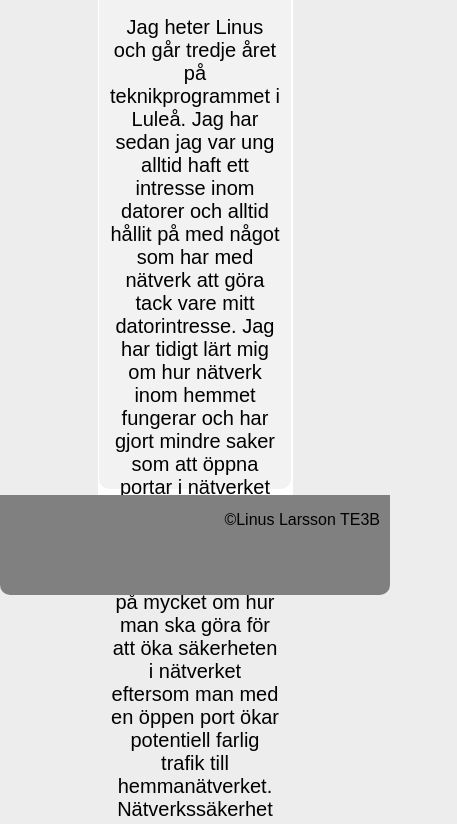
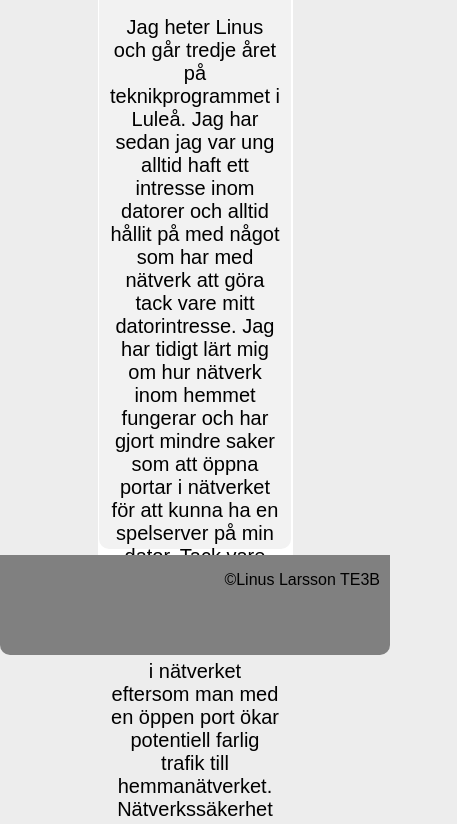
Before and after one commit to LinusLarssonn/LinusLarssonn.github.io, a plain HTML site: page NSHD.html in a window 390 px wide. Shown: the part 393-1217 px from the top of the page, 457 px wide, since content can reach past the window. Drawn offline with nearby package versions, Linux system fonts and the light colour scheme.

Commit message:
mobile fix 4

```diff
--- a/style.css
+++ b/style.css
@@ -170,7 +170,7 @@ body{
 #content3{
   float: none;
   margin: 0 auto;
-  height: 610px;
+  height: 670px;
   width: 50%;
   position: relative;
   text-align: center;
@@ -180,7 +180,7 @@ body{
   margin-left: 1%;
   margin-top: 1%;
   background-color: #f2f2f2;
-  height: 600px;
+  height: 660px;
   float: left;
 }#content3 p{
   font-size: 20px;
@@ -227,7 +227,7 @@ body{
   max-width: 32.72%;
   min-width: 32%;
   background-color: #f2f2f2;
-  height: 500px;
+  height: 550px;
   position: relative;
 }
 .sake p{
@@ -363,10 +363,9 @@ body{
   to{opacity: 1}
 }
 
-@media screen and (max-width: 700px){
+@media screen and (max-width: 1000px){
   body{
       margin: 0;
-      position: relative;
       top: 0px;
       background-color: #ededed;
       font-family: "Arial", "Times New Roman", sans-serif;
@@ -377,7 +376,6 @@ body{
       height: 100%;
       margin: 0 auto;
       background-color: transparent;
-      position: relative;
 
   }
   #header{
```
